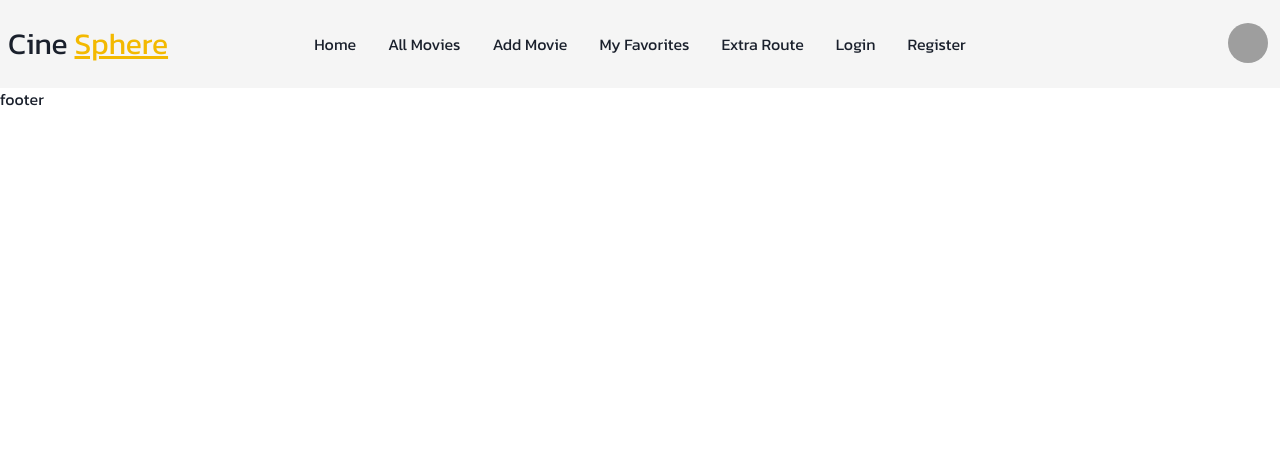
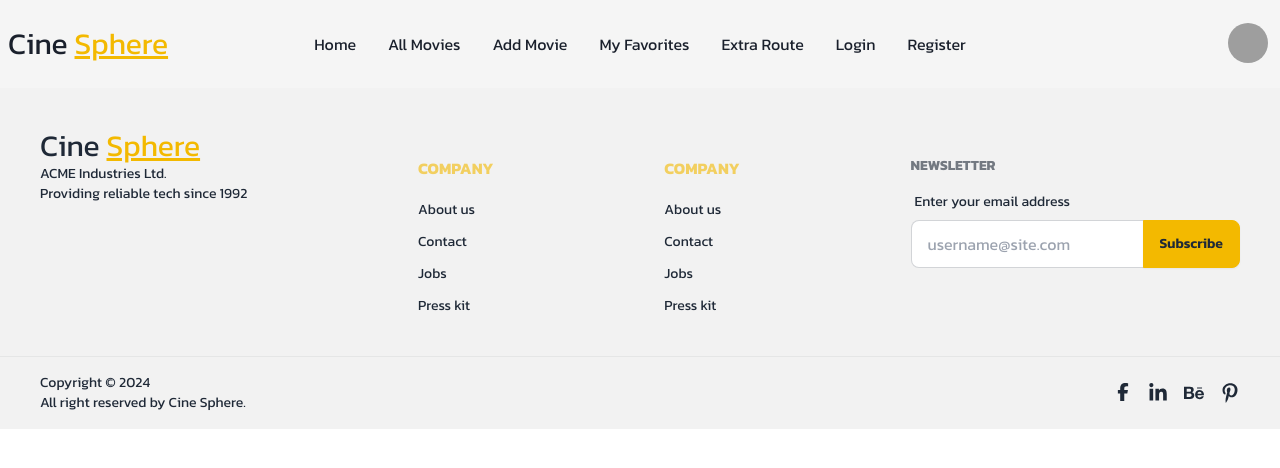
Before and after one commit to sharifshehab/cine-spher, a React (Vite) app: page / in a window 1280 px wide. Shown: the top 468 px of the page. Built offline with nearby package versions, Linux system fonts and the light colour scheme; no server answers; grey boxes are pictures that could not be loaded.

Commit message:
footer design done

```diff
--- a/src/layout/Root.jsx
+++ b/src/layout/Root.jsx
@@ -6,10 +6,10 @@ const Root = () => {
     return (
         <>
             <Header></Header>
-            <div className="container mx-auto">
-                <Outlet></Outlet>
-                <Footer></Footer>
-            </div>
+                <div className="container mx-auto">
+                    <Outlet></Outlet>
+                </div>
+            <Footer></Footer>
         </>
 
     );
--- a/src/pages/shared/Footer.jsx
+++ b/src/pages/shared/Footer.jsx
@@ -1,9 +1,82 @@
+import { FaFacebookF, FaLinkedinIn, FaPinterestP, FaBehance } from "react-icons/fa6";
 
 const Footer = () => {
     return (
-        <footer>
-            <h2>footer</h2>
-        </footer>
+        <>
+            <footer className="footer bg-base-200 text-base-content p-10">
+                <div className="container mx-auto flex flex-wrap flex-col md:flex-row justify-between space-y-7">
+                    <aside>
+                        <a className="text-3xl">Cine <span className="text-secondaryColor underline">Sphere</span></a>
+                        <p>
+                            ACME Industries Ltd.
+                            <br />
+                            Providing reliable tech since 1992
+                        </p>
+                    </aside>
+                    {/* logo */}
+                    <nav className="flex flex-col space-y-3">
+                        <h6 className="footer-title text-base text-secondaryColor">Company</h6>
+                        <a className="link link-hover">About us</a>
+                        <a className="link link-hover">Contact</a>
+                        <a className="link link-hover">Jobs</a>
+                        <a className="link link-hover">Press kit</a>
+                    </nav>
+                    {/* links */}
+                    <nav className="flex flex-col space-y-3">
+                        <h6 className="footer-title text-base text-secondaryColor">Company</h6>
+                        <a className="link link-hover">About us</a>
+                        <a className="link link-hover">Contact</a>
+                        <a className="link link-hover">Jobs</a>
+                        <a className="link link-hover">Press kit</a>
+                    </nav>
+                    {/* links */}
+                    <form>
+                        <h6 className="footer-title">Newsletter</h6>
+                        <fieldset className="form-control w-80">
+                            <label className="label">
+                                <span className="label-text">Enter your email address</span>
+                            </label>
+                            <div className="join">
+                                <input
+                                    type="text"
+                                    placeholder="username@site.com"
+                                    className="input input-bordered join-item" />
+                                <button className="btn  bg-secondaryColor border-secondaryColor join-item">Subscribe</button>
+                            </div>
+                        </fieldset>
+                    </form>
+                    {/* newsletter */}
+                </div>
+            </footer>
+
+            <footer className="footer bg-base-200 text-base-content border-base-300 border-t px-10 py-4">
+                <aside className="grid-flow-col items-center">
+                    <p>
+                       Copyright © 2024
+                        <br />
+                        All right reserved by Cine Sphere.
+                    </p>
+                </aside>
+                <nav className="md:place-self-center md:justify-self-end">
+                    <div className="grid grid-flow-col gap-4">
+
+                        {/* social media */}
+                        <a>
+                            <FaFacebookF size={18} />
+                        </a>
+                        <a>
+                            <FaLinkedinIn size={20} />
+                        </a>
+                        <a>
+                            <FaBehance size={20} />
+                        </a>
+                        <a>
+                            <FaPinterestP size={20} />
+                        </a>
+                    </div>
+                </nav>
+            </footer>
+        </>
     );
 };
 
```
